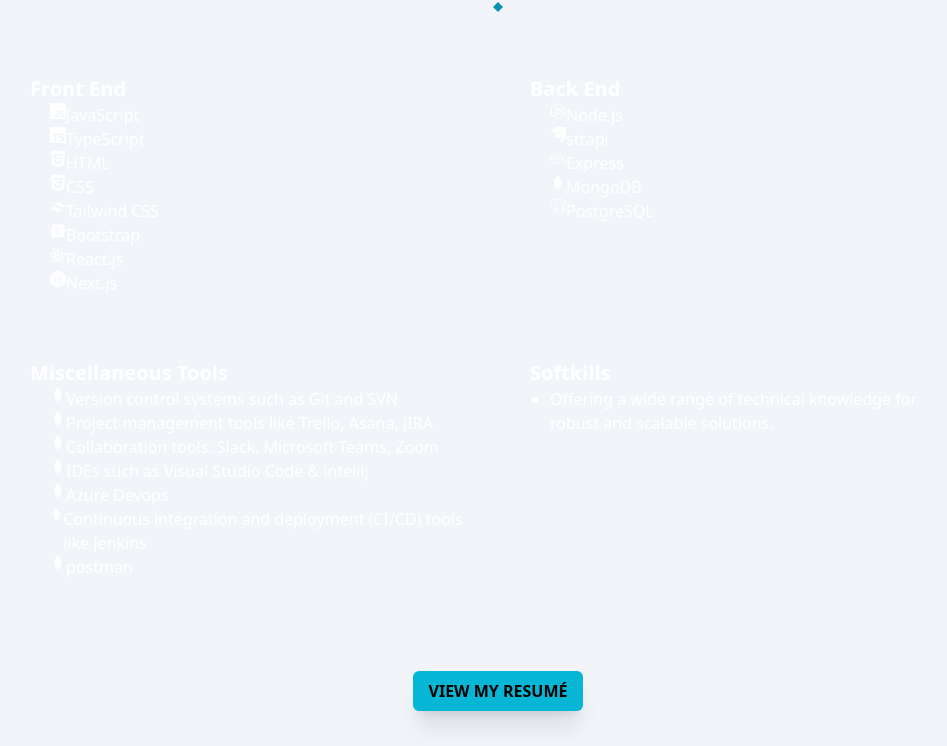
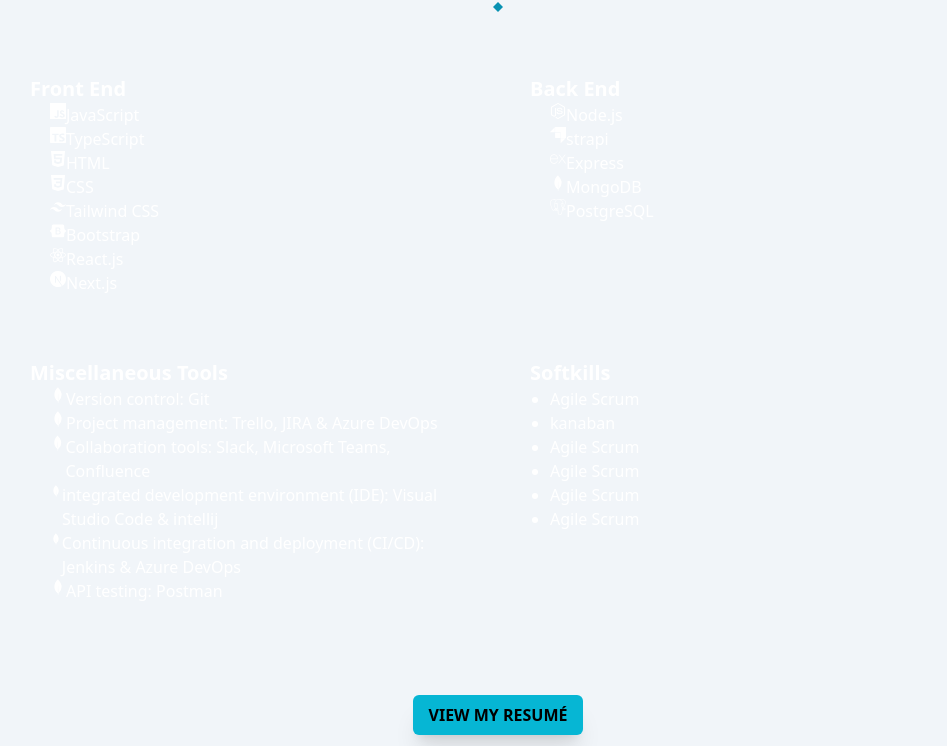
Before and after one commit to Aminizle/React-Portfolio, a React (Create React App) app in the folder portfolio/: page / in a window 1280 px wide. Shown: the part 513-1259 px from the top of the page, without its empty margins (142-1089 px from the left). Built offline with nearby package versions, Linux system fonts and the light colour scheme.

Commit message:
updated skills

```diff
--- a/portfolio/src/components/Skills.js
+++ b/portfolio/src/components/Skills.js
@@ -85,31 +85,27 @@ const Skills = () => {
         <ul className="list-disc pl-5">
           <li className="flex">
             <SiMongodb />
-            Version control systems such as Git and SVN
+            Version control: Git
           </li>
           <li className="flex">
             <SiMongodb />
-            Project management tools like Trello, Asana, JIRA
+            Project management: Trello, JIRA &  Azure DevOps
           </li>
           <li className="flex">
             <SiMongodb />
-            Collaboration tools: Slack, Microsoft Teams, Zoom
+            Collaboration tools: Slack, Microsoft Teams, Confluence
           </li>
           <li className="flex">
             <SiMongodb />
-            IDEs such as Visual Studio Code & intellij{" "}
+            integrated development environment (IDE): Visual Studio Code & intellij
           </li>
           <li className="flex">
             <SiMongodb />
-            Azure Devops
+            Continuous integration and deployment (CI/CD): Jenkins & Azure DevOps
           </li>
           <li className="flex">
             <SiMongodb />
-            Continuous integration and deployment (CI/CD) tools like Jenkins
-          </li>
-          <li className="flex">
-            <SiMongodb />
-            postman
+            API testing: Postman
           </li>
         </ul>
       </div>
@@ -117,8 +113,22 @@ const Skills = () => {
         <h3 className="text-xl font-bold">Softkills</h3>
         <ul className="list-disc pl-5">
           <li>
-            Offering a wide range of technical knowledge for robust and scalable
-            solutions.
+           Agile Scrum
+          </li>
+          <li>
+           kanaban
+          </li>
+          <li>
+           Agile Scrum
+          </li>
+          <li>
+           Agile Scrum
+          </li>
+          <li>
+           Agile Scrum
+          </li>
+          <li>
+           Agile Scrum
           </li>
         </ul>
       </div>
```
